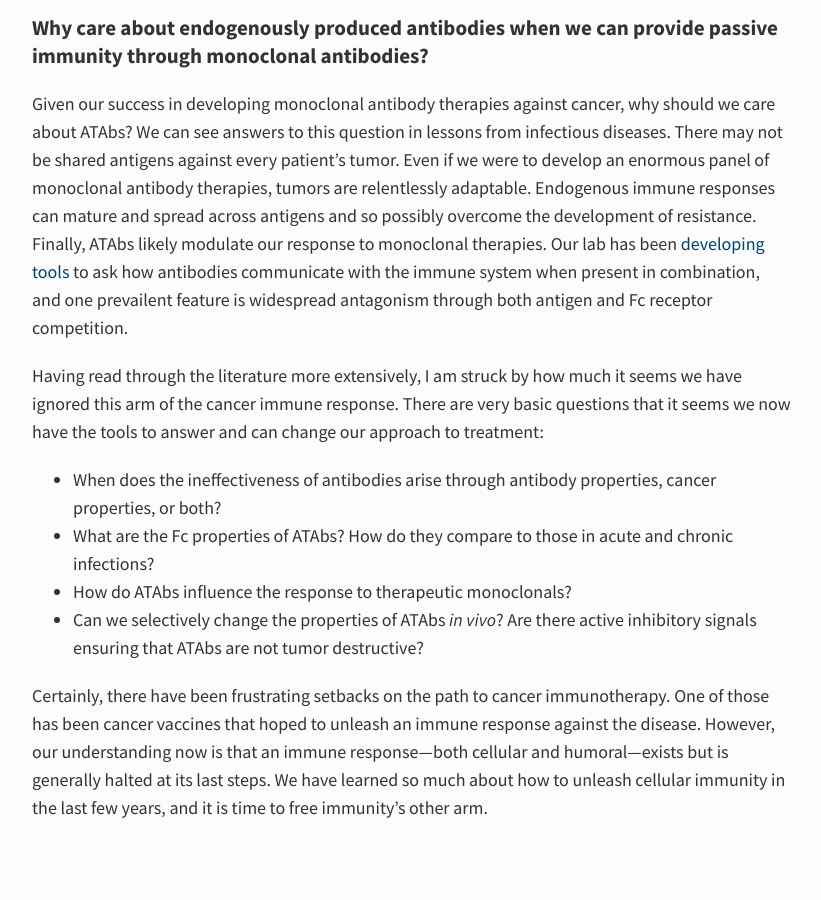
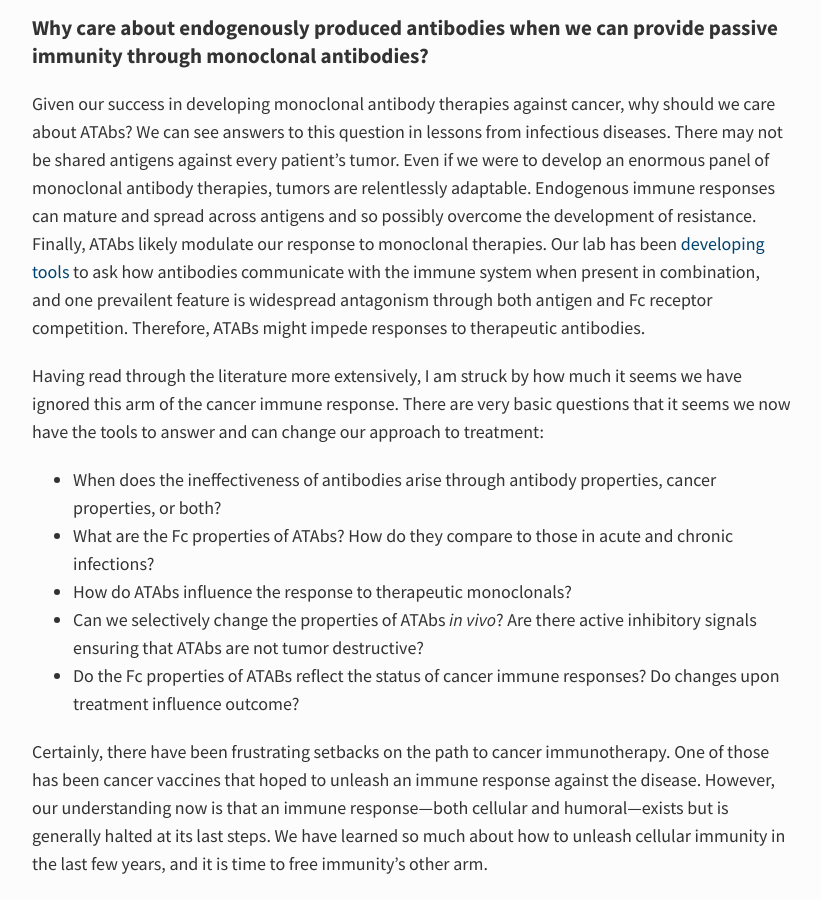
Before and after one commit to thanatosmin/ameyer.me, a Jekyll site: the page built from _posts/2021-02-14-endo-Abs.md, in a window 1280 px wide and 900 px high, scrolled down 1498 px. Shown: the whole window, without its empty margins (228-1049 px from the left). Built offline with Jekyll 4.4.1, drawn with Linux system fonts in a browser that asks for light colours.

Commit message:
Update 2021-02-14-endo-Abs.md

```diff
--- a/_posts/2021-02-14-endo-Abs.md
+++ b/_posts/2021-02-14-endo-Abs.md
@@ -27,7 +27,7 @@ Here we reach the limits of our knowledge; if we have these antibody responses,
 
 ### Why care about endogenously produced antibodies when we can provide passive immunity through monoclonal antibodies?
 
-Given our success in developing monoclonal antibody therapies against cancer, why should we care about ATAbs? We can see answers to this question in lessons from infectious diseases. There may not be shared antigens against every patient’s tumor. Even if we were to develop an enormous panel of monoclonal antibody therapies, tumors are relentlessly adaptable. Endogenous immune responses can mature and spread across antigens and so possibly overcome the development of resistance. Finally, ATAbs likely modulate our response to monoclonal therapies. Our lab has been [developing tools](https://doi.org/10.1016/j.cels.2018.05.018) to ask how antibodies communicate with the immune system when present in combination, and one prevailent feature is widespread antagonism through both antigen and Fc receptor competition.
+Given our success in developing monoclonal antibody therapies against cancer, why should we care about ATAbs? We can see answers to this question in lessons from infectious diseases. There may not be shared antigens against every patient’s tumor. Even if we were to develop an enormous panel of monoclonal antibody therapies, tumors are relentlessly adaptable. Endogenous immune responses can mature and spread across antigens and so possibly overcome the development of resistance. Finally, ATAbs likely modulate our response to monoclonal therapies. Our lab has been [developing tools](https://doi.org/10.1016/j.cels.2018.05.018) to ask how antibodies communicate with the immune system when present in combination, and one prevailent feature is widespread antagonism through both antigen and Fc receptor competition. Therefore, ATABs might impede responses to therapeutic antibodies.
 
 Having read through the literature more extensively, I am struck by how much it seems we have ignored this arm of the cancer immune response. There are very basic questions that it seems we now have the tools to answer and can change our approach to treatment:
 
@@ -35,5 +35,6 @@ Having read through the literature more extensively, I am struck by how much it
 -	What are the Fc properties of ATAbs? How do they compare to those in acute and chronic infections?
 -	How do ATAbs influence the response to therapeutic monoclonals?
 -	Can we selectively change the properties of ATAbs _in vivo_? Are there active inhibitory signals ensuring that ATAbs are not tumor destructive?
+-	Do the Fc properties of ATABs reflect the status of cancer immune responses? Do changes upon treatment influence outcome?
 
 Certainly, there have been frustrating setbacks on the path to cancer immunotherapy. One of those has been cancer vaccines that hoped to unleash an immune response against the disease. However, our understanding now is that an immune response—both cellular and humoral—exists but is generally halted at its last steps. We have learned so much about how to unleash cellular immunity in the last few years, and it is time to free immunity's other arm.
```
